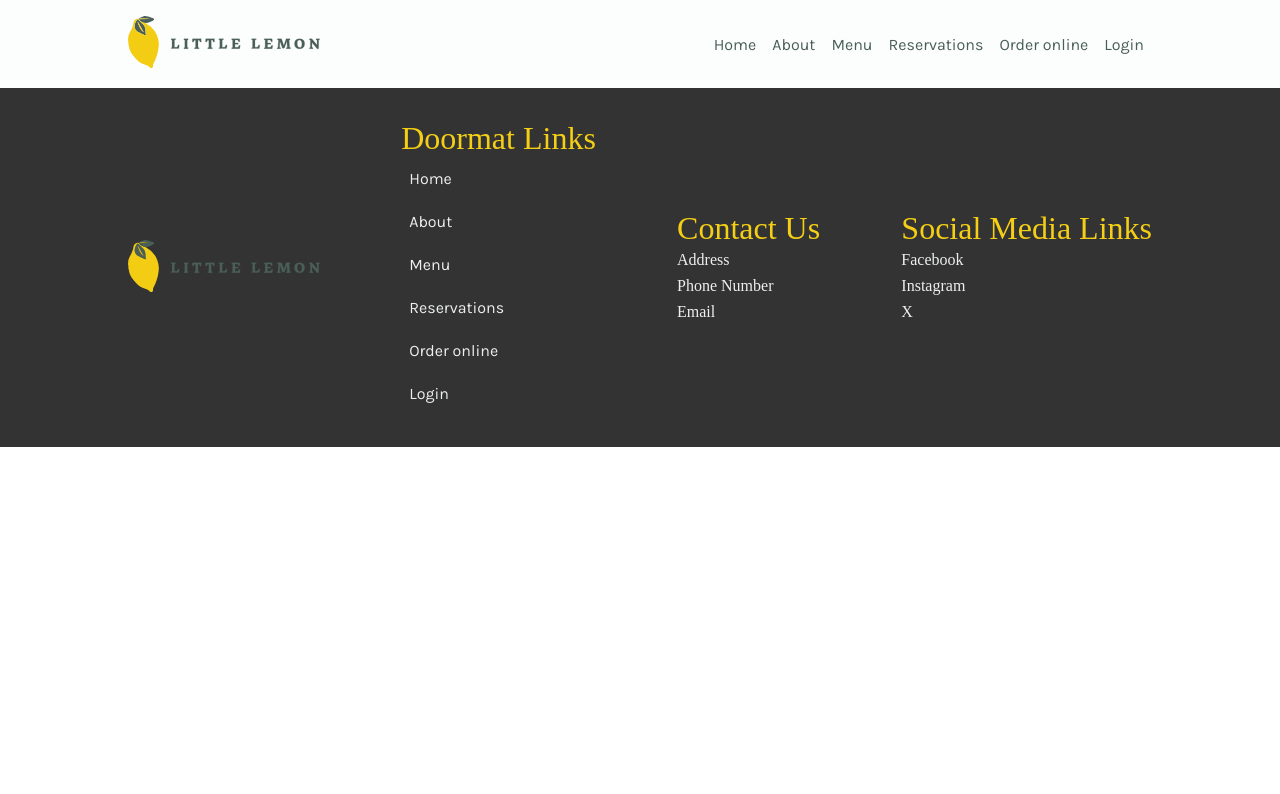
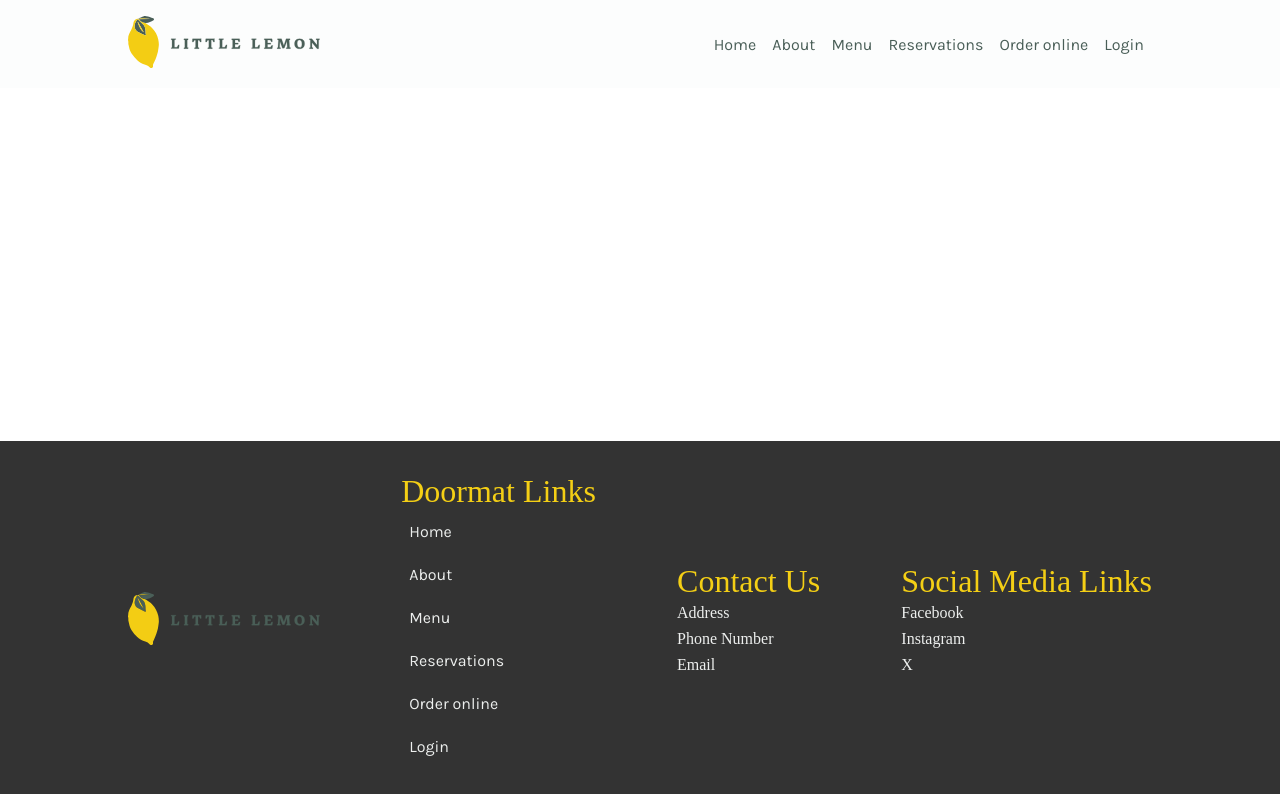
Before and after one commit to rishiraj-dhar/little-lemon, a React (Vite) app: page /confirmation in a window 1280 px wide. Shown: the top 794 px of the page. Built offline with nearby package versions, Linux system fonts and the light colour scheme; a web font is replaced by a local one.

Commit message:
style: push footer to the bottom of the viewport
Ensure footer is at the bottom of the viewport for confirmation page.

```diff
--- a/src/App.css
+++ b/src/App.css
@@ -328,6 +328,12 @@ footer nav ul li:hover {
   background-color: var(--dark-100);
 }
 
+main.confirmation-page {
+  display: flex;
+  flex: 1 1 0%;
+  flex-direction: column;
+}
+
 .confirmation-page section.outer-wrapper > .inner-wrapper {
   align-items: center;
   display: flex;
@@ -352,6 +358,7 @@ footer nav ul li:hover {
 
 .confirmation-page section.upcoming-bookings {
   background-color: var(--yellow);
+  flex: 1 1 0%;
 }
 
 .confirmation-page section.upcoming-bookings h1 {
--- a/src/main.css
+++ b/src/main.css
@@ -105,4 +105,5 @@ div#root {
   align-items: stretch;
   display: flex;
   flex-direction: column;
+  min-height: 100dvh;
 }
```
